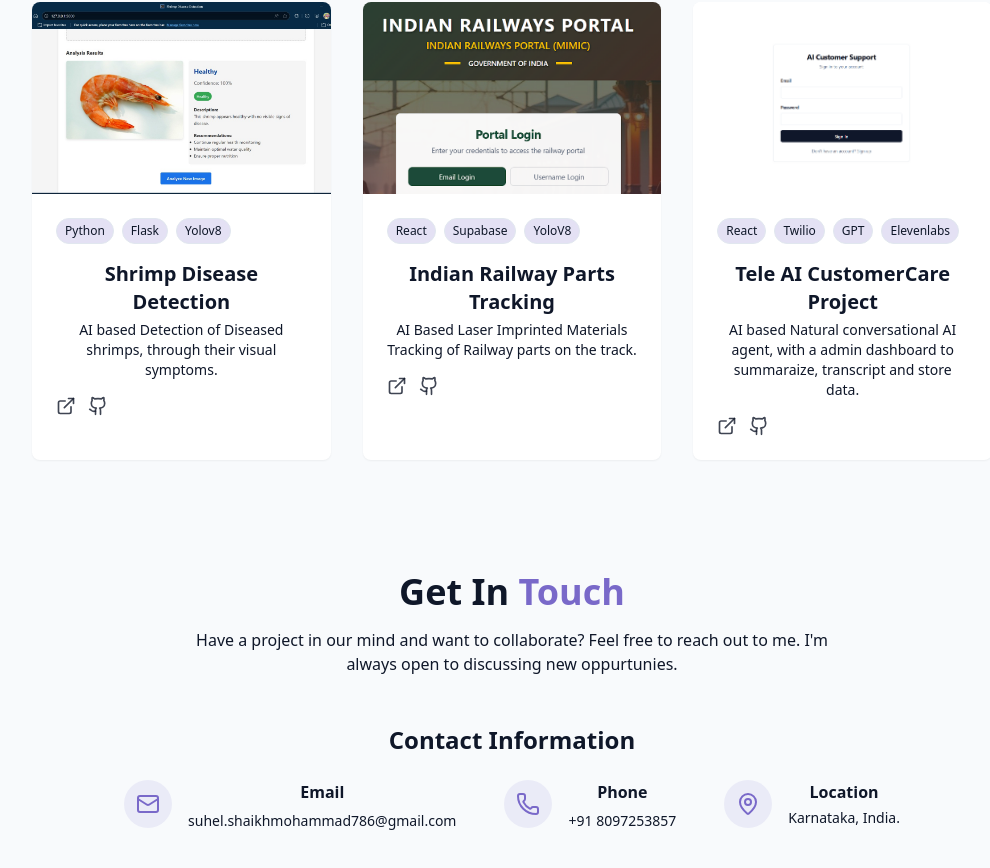
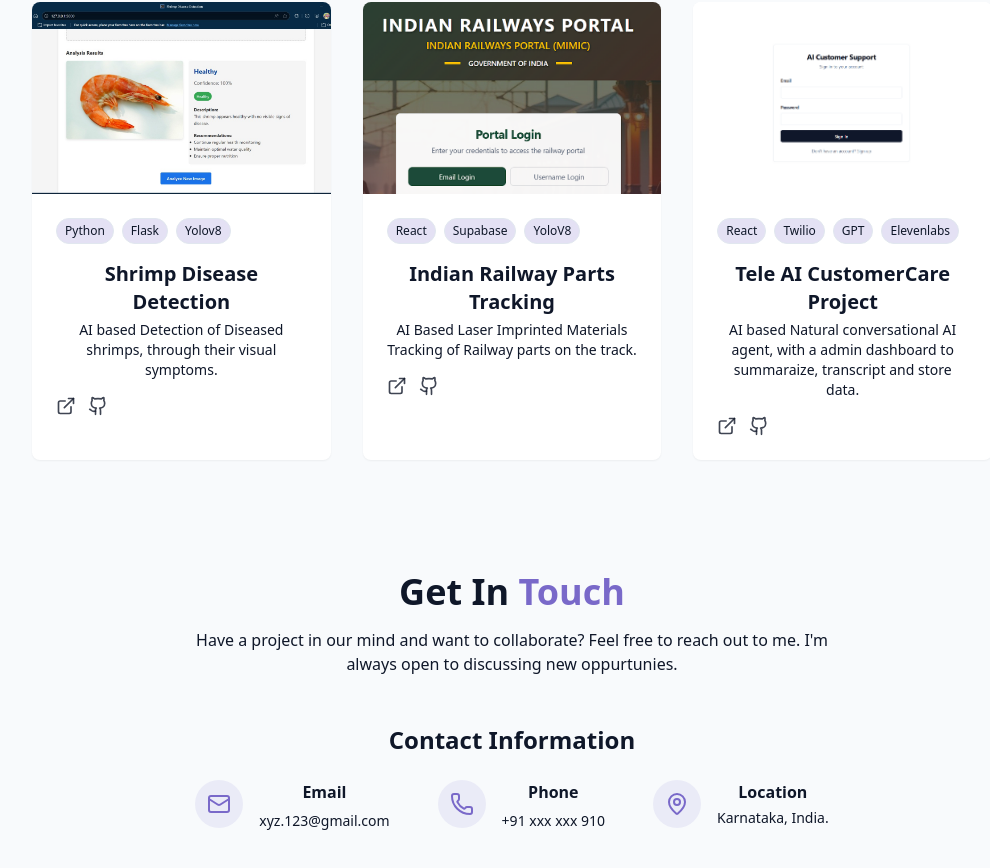
Before and after one commit to Suhel-Shaikh-Mohammad/Professional-Portfolio, a React (Vite) app: page / in a window 1280 px wide. Shown: the part 2656-3524 px from the top of the page, without its empty margins (128-1118 px from the left). Built offline with nearby package versions, Linux system fonts and the light colour scheme.

Commit message:
Removing the personal information due to privacy cocerns.

```diff
--- a/src/components/ContactSection.jsx
+++ b/src/components/ContactSection.jsx
@@ -24,7 +24,7 @@ export const ContactSection = () =>{
                                 <h4 className='font-semibold mb-1'>Email</h4>
                                 <a href='mailto:suhel.shaikhmohammad786@gmail.com'
                                 className='text-muted-foreground hover:text-primary transition-colors text-sm'>
-                                    suhel.shaikhmohammad786@gmail.com
+                                    xyz.123@gmail.com
                                 </a>
                             </div>
                         </div>
@@ -37,7 +37,7 @@ export const ContactSection = () =>{
                                 <h4 className='font-semibold mb-1'>Phone</h4>
                                 <a href='tel:+918097253857'
                                 className='text-muted-foreground hover:text-primary transition-colors text-sm'>
-                                    +91 8097253857
+                                    +91 xxx xxx 910
                                 </a>
                             </div>
                         </div>
--- a/src/components/ThemeToggle.jsx
+++ b/src/components/ThemeToggle.jsx
@@ -1,6 +1,7 @@
 import {Moon, Sun} from 'lucide-react';
 import {useEffect, useState} from 'react';
 import {cn} from '@/lib/utils'
+
 export const ThemeToggle = () => {
 
     const [isDarkMode, setIsDarkMode] = useState(false);
```
